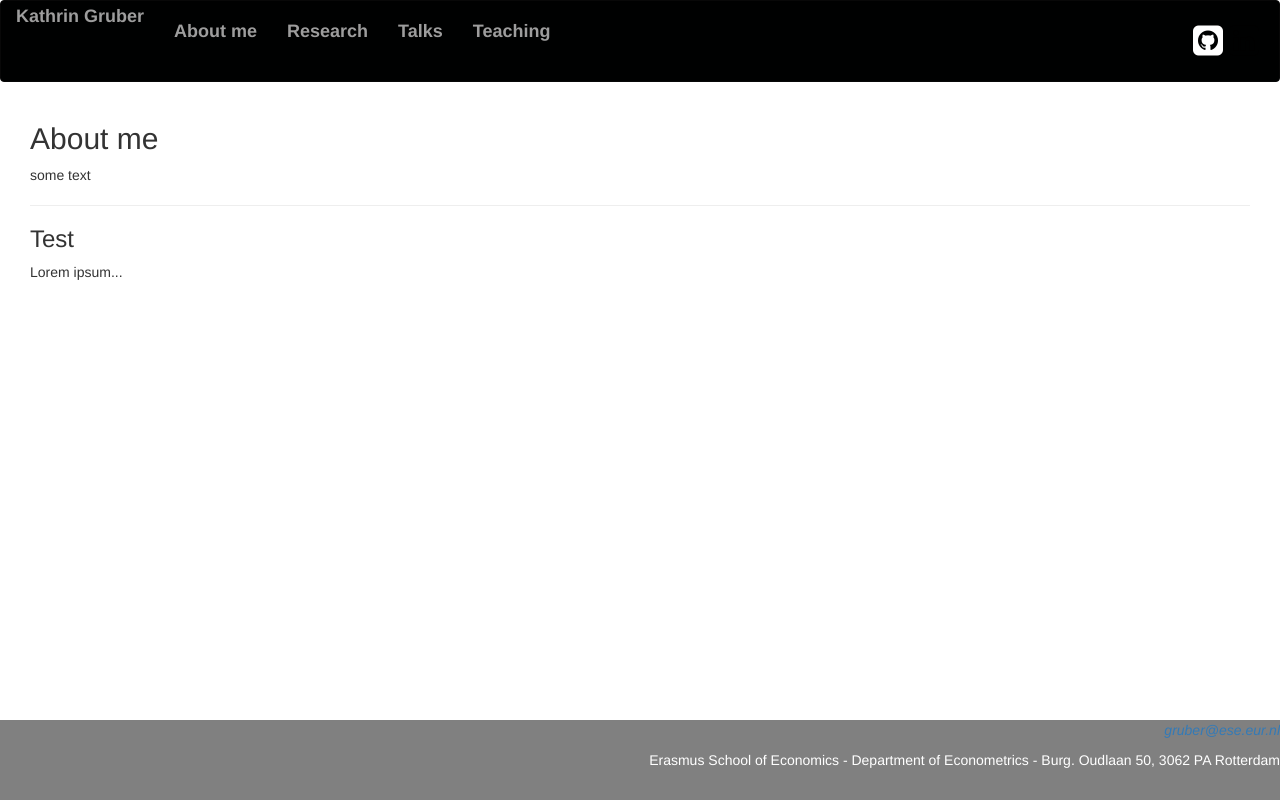
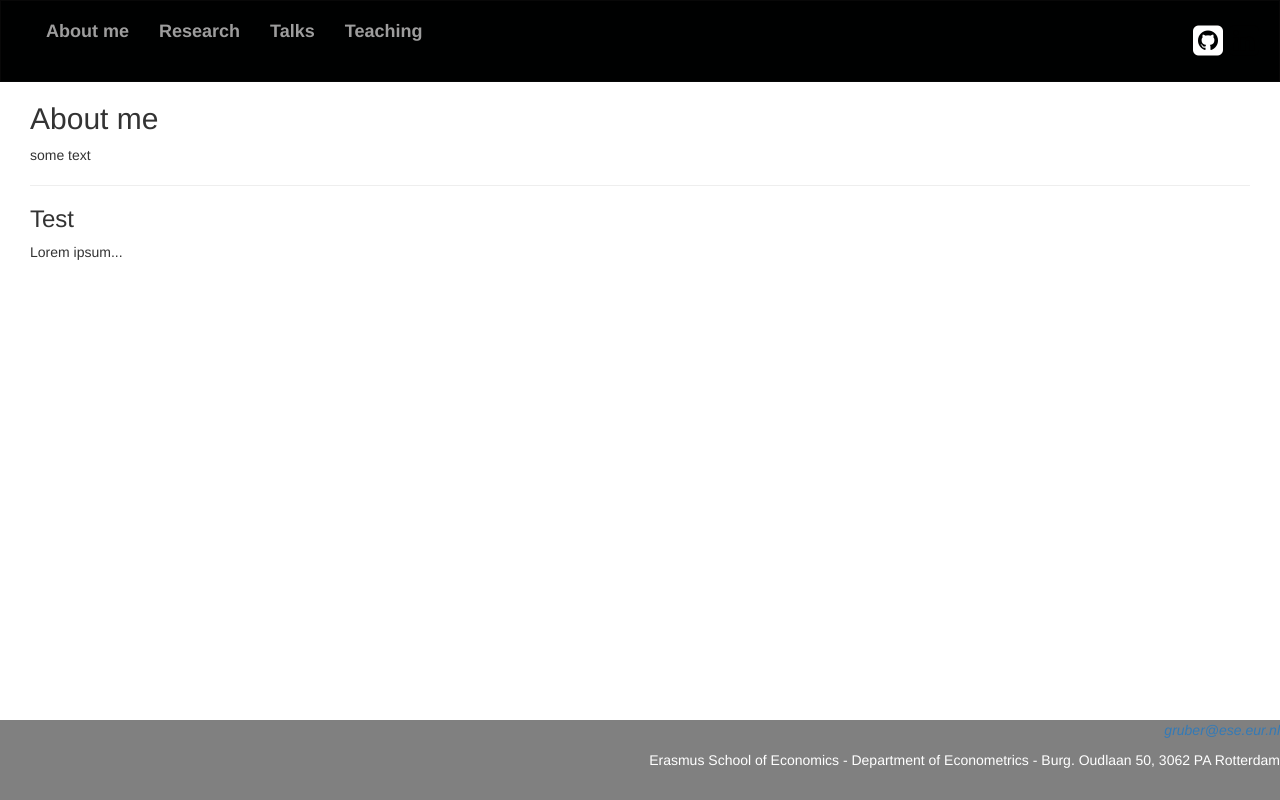
Before and after one commit to kagruber2412/content, a plain HTML site: page index.html in a window 1280 px wide. Drawn offline with nearby package versions, Linux system fonts and the light colour scheme; some icons are missing.

Commit message:
Update index.html

```diff
--- a/index.html
+++ b/index.html
@@ -39,6 +39,11 @@ footer {
     padding: 5px;
 }
 
+/* Remove the navbar's default margin-bottom and rounded borders */
+.navbar {
+    margin-bottom: 0;
+    border-radius: 0;
+}
 
  /* On small screens, set height to 'auto' for sidenav and grid */
  @media screen and (max-width: 767px) {
@@ -50,8 +55,8 @@ footer {
 <!-- navbar -->
 <nav class="navbar navbar-expand-lg navbar-inverse fixed-top" style="background-color: rgb(0.03, 0.57, 0.82);">
   <div class="container-fluid">
-    <a class="navbar-brand" href="index.html" style="font-weight:bold;font-size:18px;padding-top:5px">
-      Kathrin Gruber
+    <a class="navbar-brand" href="index.html" style="font-weight:bold;font-size:18px">
+
     </a>
     <ul class="nav navbar-nav">
       <li class="nav-item" style="font-weight:bold;font-size:18px;padding-top:5px"><a class="nav-link active" href="index.html">About me</a></li>
```
